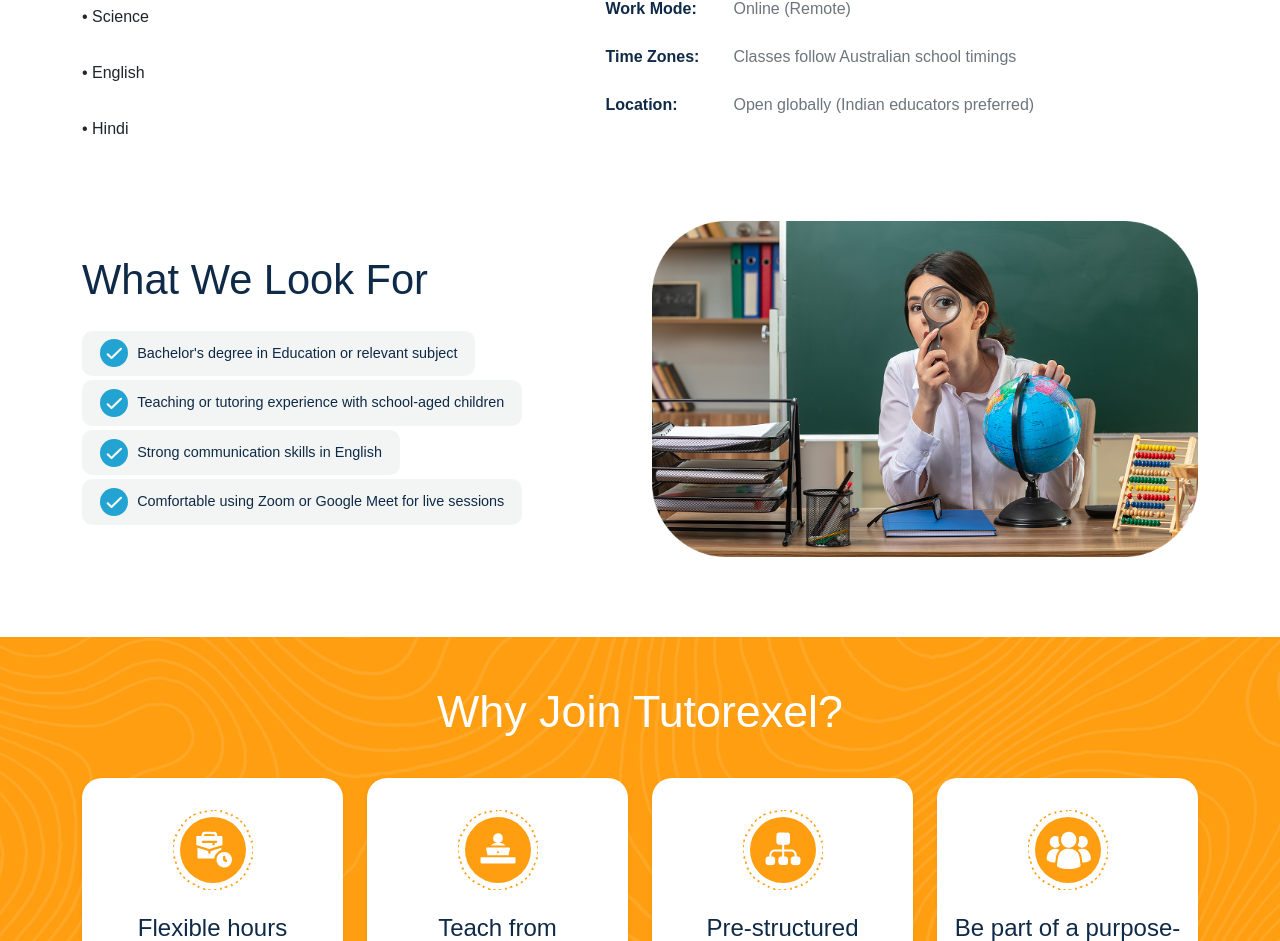
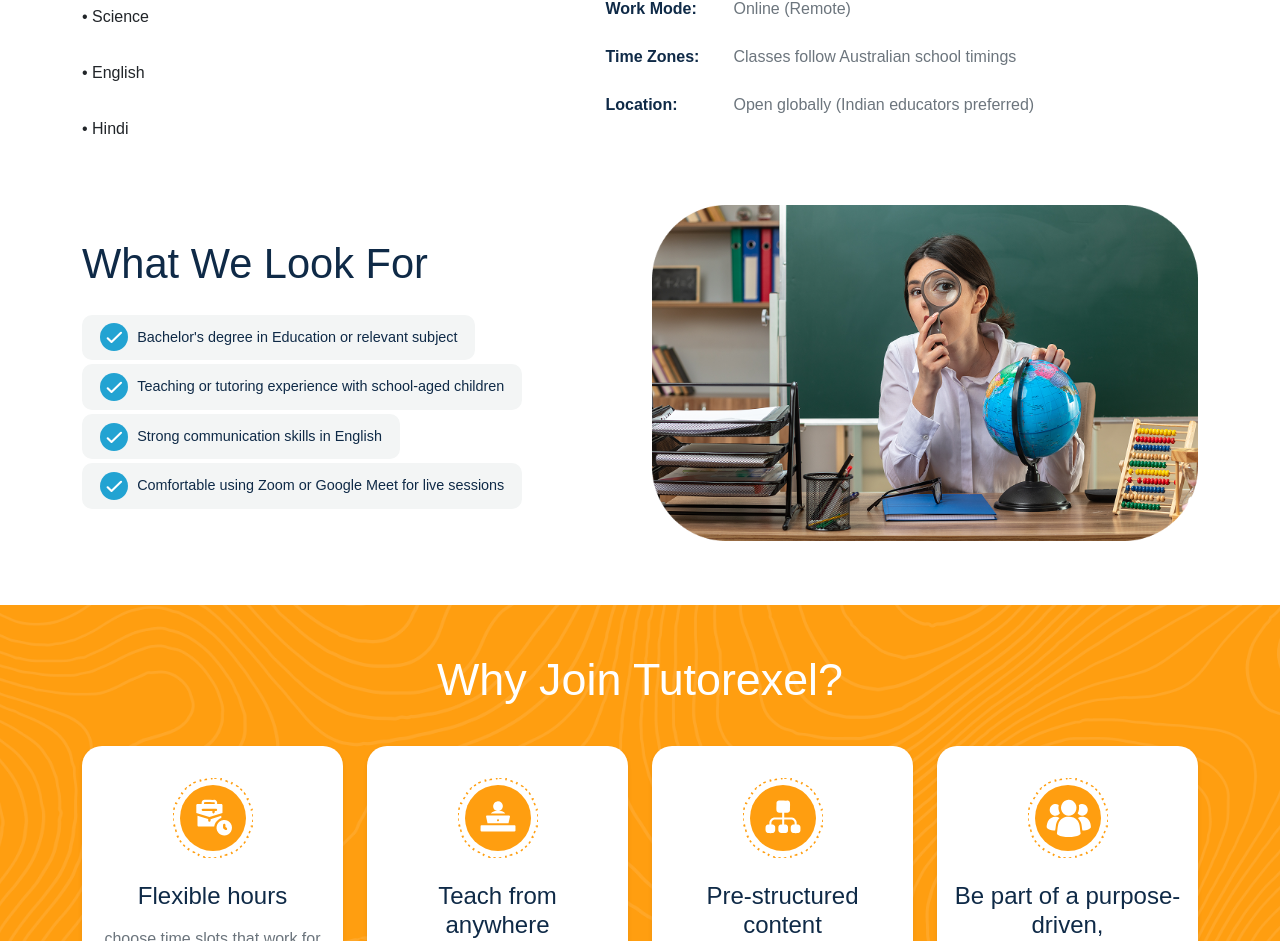
Before and after one commit to tutorexel/TutorExel-main, a React (Vite) app: page /careers in a window 1280 px wide. Shown: the part 789-1730 px from the top of the page. Built offline with nearby package versions, Linux system fonts and the light colour scheme; a web font is replaced by a local one.

Commit message:
Reduce hero section padding by 20% - adjust spacing to be less excessive

```diff
--- a/src/components/ui/FeatureSection.jsx
+++ b/src/components/ui/FeatureSection.jsx
@@ -76,7 +76,7 @@ const FeatureSection = ({
 
   return (
     // The main section applies custom styles over a base padding
-    <section className="bg-white feature-section" style={{ padding: '80px 0', ...customStyles }}>
+    <section className="bg-white feature-section" style={{ padding: '64px 0', ...customStyles }}>
       <Container>
         <Row className="align-items-center g-5"  style={{ padding : '0px !important' }}>
           {/* Conditionally render columns based on the imagePosition prop */}
--- a/src/components/ui/ui.css
+++ b/src/components/ui/ui.css
@@ -88,7 +88,7 @@
     justify-content: flex-start;
   }
   /* Center FeatureSection content on tablets and phones */
-  .feature-section { padding: 70px 0 !important; }
+  .feature-section { padding: 56px 0 !important; }
   .feature-section .row { text-align: center; }
   .feature-section .feature-list {
     max-width: 560px;
@@ -106,7 +106,7 @@
     width: 100%;
     justify-content: flex-start;
   }
-  .feature-section { padding: 60px 0 !important; }
+  .feature-section { padding: 48px 0 !important; }
   .feature-section .feature-list {
     gap: 0.25rem !important; /* Same tight spacing as desktop */
   }
```
